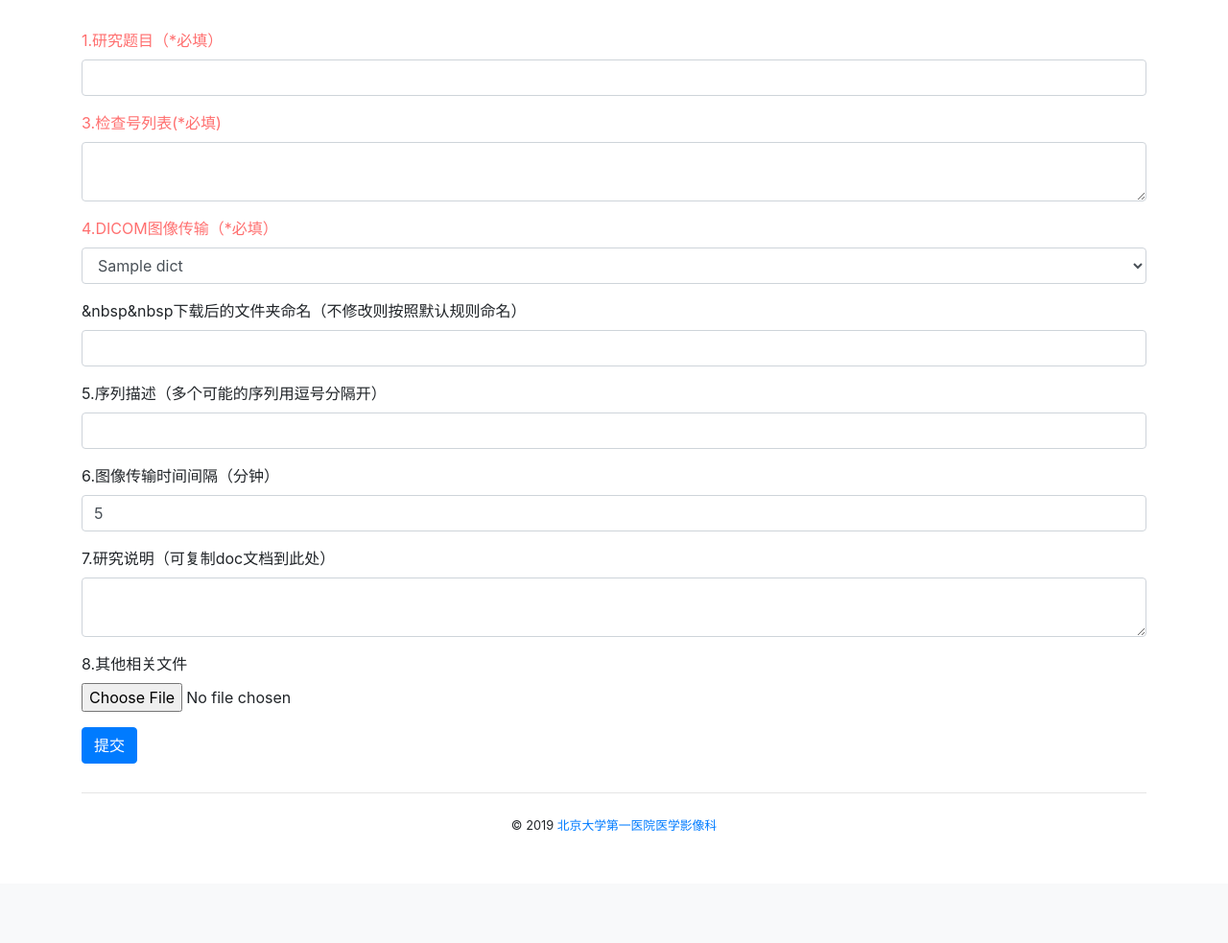
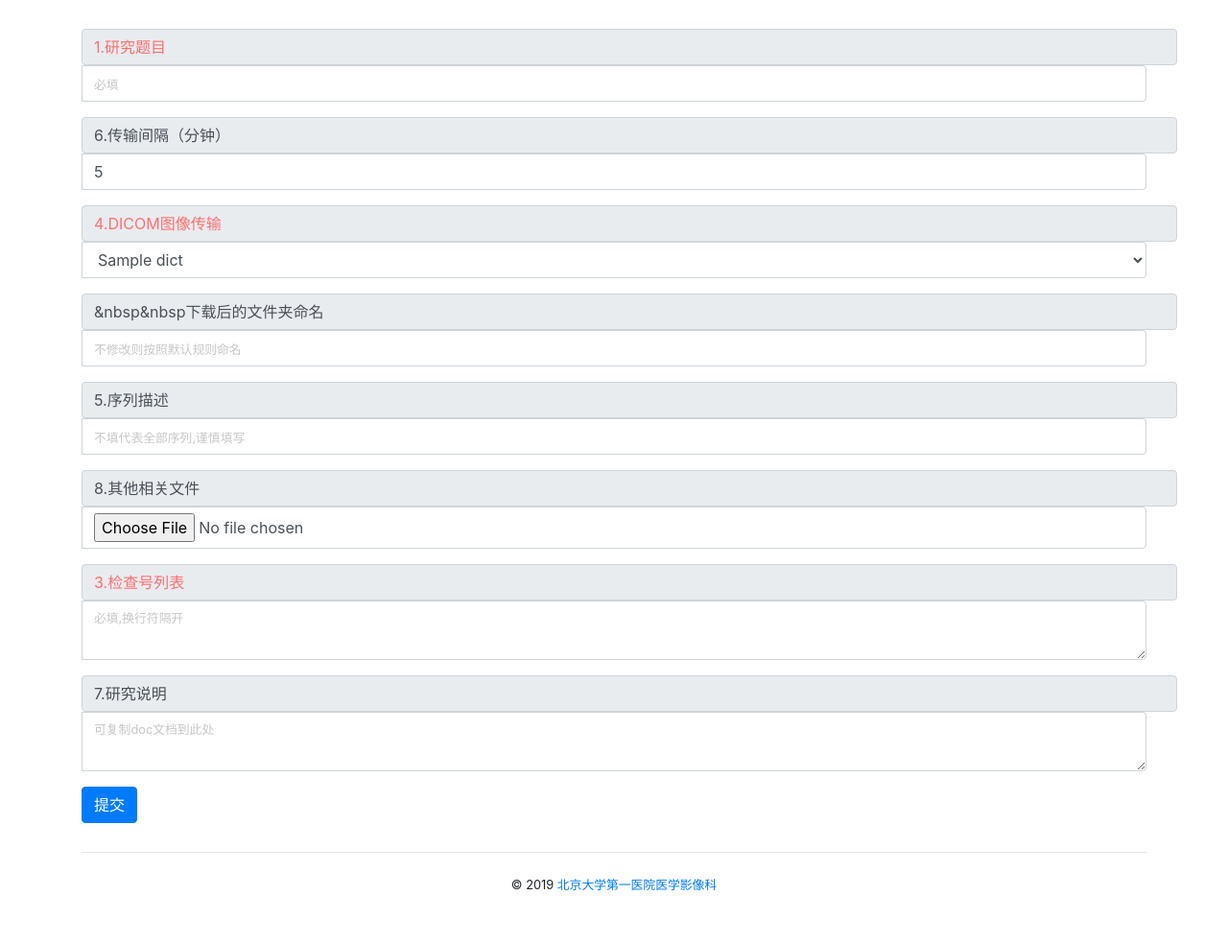
Before and after one commit to yuquant/dicom_download_manager, a Flask app: page /task/ in a window 1280 px wide. Shown: the part 59-1042 px from the top of the page at 96% size. Before the commit the page ends 925 px from the top, so only its background shows below. Run offline with Flask 2, Linux system fonts and the light colour scheme; a user stored in the database is signed in; tables that the repository leaves empty hold one stand-in row (values such as "Sample post"); grey boxes marked "Sample" are stand-in pictures; data that the repository does not hold is empty; some libraries are stand-ins or nearby versions.

Commit message:
界面优化

```diff
--- a/datacenter/forms/main.py
+++ b/datacenter/forms/main.py
@@ -35,16 +35,25 @@ class CommentForm(FlaskForm):
 
 
 class ResearchForm(FlaskForm):
-    title = StringField('1.研究题目（*必填）', validators=[DataRequired(), Length(1, 50)])
+    title = StringField('1.研究题目', validators=[DataRequired(), Length(1, 50)],
+                        render_kw={'placeholder': '必填', 'class': 'add-on'},
+                        )
+    time_wait = FloatField('6.传输间隔（分钟）', default=5, validators=[NumberRange(0, 20)])
+
     # researcher = StringField('2.研究者（*必填）', validators=[DataRequired(), Length(1, 20)])
-    patients = TextAreaField('3.检查号列表(*必填)', validators=[DataRequired()])
-    transport_id = SelectField('4.DICOM图像传输（*必填）', coerce=int, choices='', validators=[InputRequired()])
-    folder_name = StringField('&nbsp&nbsp下载后的文件夹命名（不修改则按照默认规则命名）',
-                              validators=[Length(0, 50)])
-    series = StringField('5.序列描述（多个可能的序列用逗号分隔开）')
-    time_wait = FloatField('6.图像传输时间间隔（分钟）', default=5, validators=[NumberRange(0, 20)])
-    research_plan = CKEditorField('7.研究说明（可复制doc文档到此处）')
+    transport_id = SelectField('4.DICOM图像传输', coerce=int, choices='', validators=[InputRequired()])
+    folder_name = StringField('&nbsp&nbsp下载后的文件夹命名',
+                              validators=[Length(0, 50)],
+                              render_kw={'placeholder': '不修改则按照默认规则命名', 'title': '不修改则按照默认规则命名'},)
+    series = StringField('5.序列描述',
+                         render_kw={'placeholder': '不填代表全部序列,谨慎填写', 'title': '不填代表全部序列,谨慎填写'},)
     other_file = FileField('8.其他相关文件')
+    patients = TextAreaField('3.检查号列表', validators=[DataRequired()],
+                             render_kw={'placeholder': '必填,换行符隔开', 'title': '必填,换行符隔开'},)
+
+    research_plan = CKEditorField('7.研究说明',
+                                  render_kw={'placeholder': '可复制doc文档到此处', 'title': '可复制doc文档到此处'},)
+
     # anonymous = BooleanField('是否匿名为Nifty', default=0)
     submit = SubmitField('提交')
 
--- a/datacenter/static/css/style.css
+++ b/datacenter/static/css/style.css
@@ -324,3 +324,44 @@ input:-ms-input-placeholder, textarea:-ms-input-placeholder {
     font-size: 0.8rem !important;
 
 }
+
+/*.form-group {*/
+/*float: left;*/
+/*}*/
+.form-control, .form-control-file {
+    display: inline;
+    padding: .375rem .75rem;
+    font-size: 1rem;
+    line-height: 1.5rem;
+    color: #495057;
+    background-color: #fff;
+    background-clip: padding-box;
+    border: 1px solid #ced4da;
+    border-radius: 0 .25rem .25rem 0;
+    transition: border-color .15s ease-in-out, box-shadow .15s ease-in-out;
+    vertical-align: middle;
+
+}
+
+.form-control-label {
+    display: flex;
+    -webkit-box-align: center;
+    -ms-flex-align: center;
+    align-items: center;
+    padding: .375rem .75rem;
+    margin-bottom: 0;
+    margin-right: -2rem;
+    font-size: 1rem;
+    font-weight: 400;
+    line-height: 1.5;
+    color: #495057;
+    text-align: center;
+    white-space: nowrap;
+    background-color: #e9ecef;
+    border: 1px solid #ced4da;
+    border-radius: .25rem;
+    vertical-align: middle;
+}
+#submit {
+    align-items: left
+}
--- a/datacenter/templates/main/task.html
+++ b/datacenter/templates/main/task.html
@@ -6,10 +6,20 @@
 
 {% block content %}
     {% if current_user.is_authenticated %}
-{#    {% include 'main/_header.html' %}#}
-    <div class="hello-form">
-        {{ render_form(form, action=request.full_path) }}
-    </div>
+
+                {{ render_form(form, action=request.full_path,
+                    method="post",
+                    extra_classes=None,
+                    role="form",
+                    form_type="horizontal",
+                    horizontal_columns=('lg', 2, 10),
+                    enctype=None,
+                    button_map={},
+                    id="",
+                    novalidate=False,
+                    render_kw={}
+                ) }}
+
     {% else %}
         <div class="jumbotron">
             <div class="row">
@@ -31,8 +41,8 @@
     {#    {{ ckeditor.config(name='research_plan') }}#}
     <script>
         $(document).ready(function () {
-            $("#transport_to").change(function () {
-                if ($(this).children('option:selected').val() !== "0") {
+            $("#transport_id").change(function () {
+                if ($(this).children('option:selected').val() !== "1") {
                     $("#folder_name").slideUp(1000);
                     $("[for='folder_name']").hide()
                 } else {
@@ -42,7 +52,7 @@
             });
             $("#researcher,#title").change(function () {
                 var date = moment(); //Get the current date
-                $("#folder_name").val(date.format("YYYYMMDDHHMMSS") + '-' + $("#title").val()+ '-' + '{{ current_user.username }}')
+                $("#folder_name").val(date.format("YYYYMMDDHHMMSS") + '-' + $("#title").val() + '-' + '{{ current_user.username }}')
             })
 
         })
```
Lines whose indentation alone changed are shown as unchanged.
